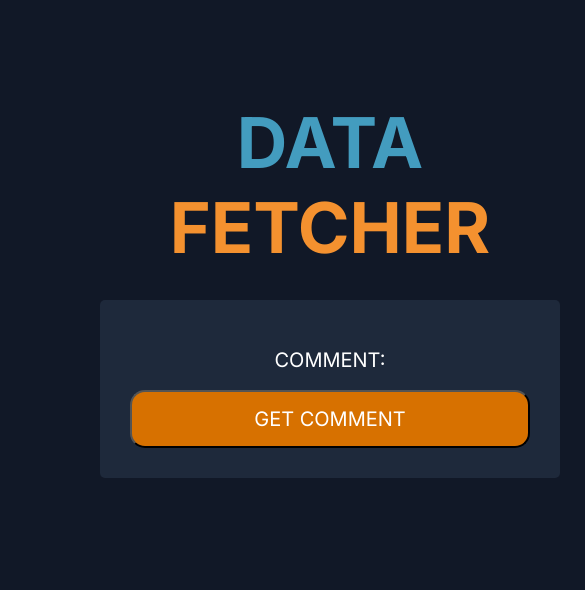
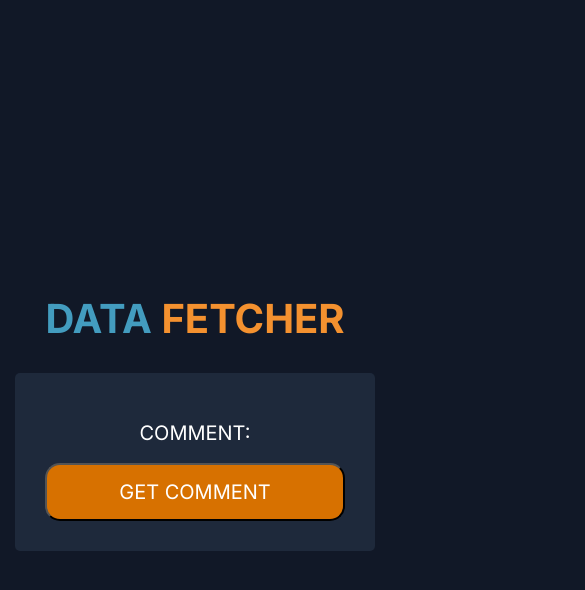
Before and after one commit to Hormor/data-fetcher, a plain HTML site: page index.html in a window 390 px wide. Shown: the top 590 px of the page, 585 px wide, since content can reach past the window. Drawn offline with Linux system fonts and the light colour scheme.

Commit message:
added responsiveness

```diff
--- a/style.css
+++ b/style.css
@@ -12,6 +12,9 @@ body {
     text-align: center;
     font-family: 'Inter', sans-serif;
     padding: 50px;
+    width: 100%;
+    display: flex;
+    align-items: center;
 }
 
 .container {
@@ -48,9 +51,24 @@ p {
 .btn {
     background-color: #d77100;
     color: #ffffff;
-    width: 400px;
+    width: 100%;
     border-radius: 15px;
     padding: 15px;
     font-family: 'Inter', sans-serif;
     font-size: 20px;
 }
+
+@media screen and (max-width: 600px) {
+    body {
+        padding: 0;
+    }
+
+    .container {
+        width: 100%;
+        padding: 15px;
+    }
+
+    h1 {
+        font-size: 40px;
+    }
+}
```
